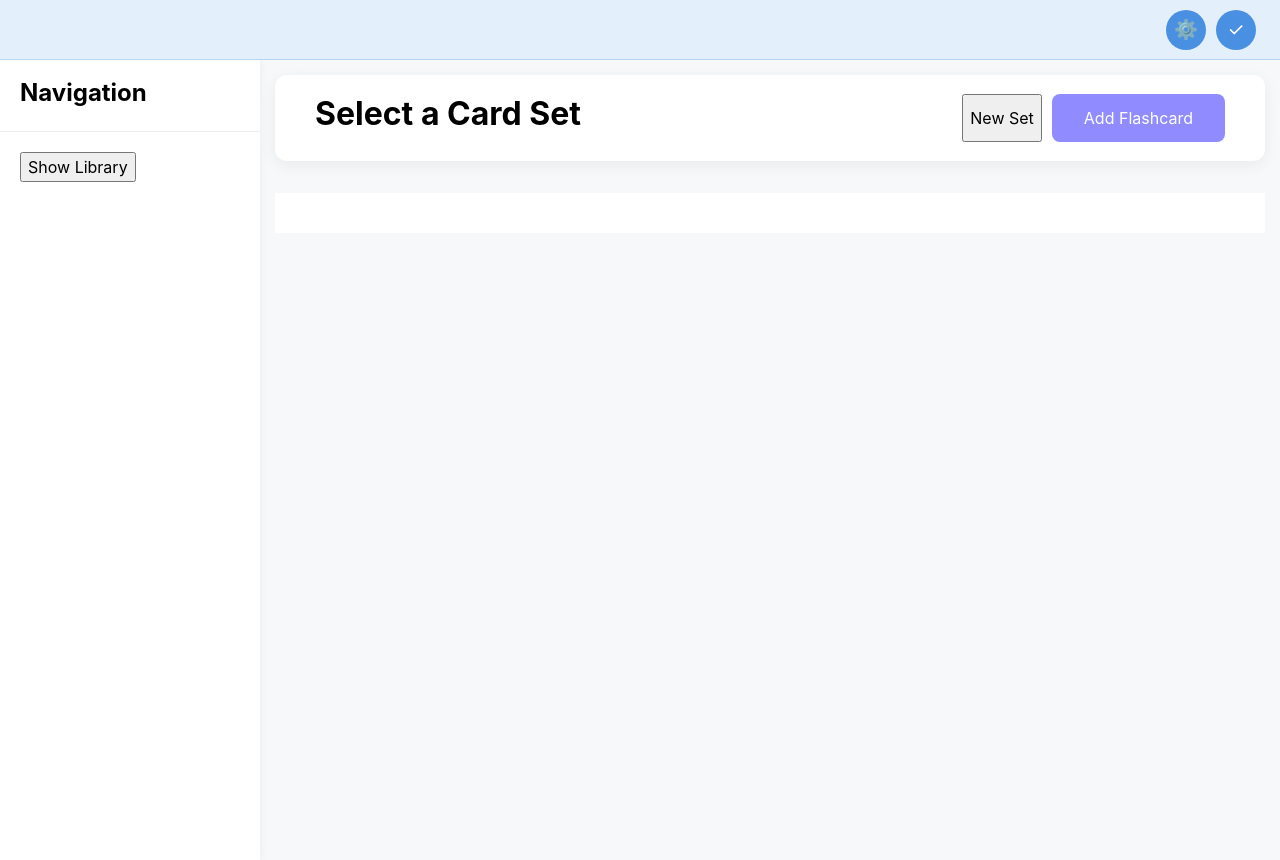
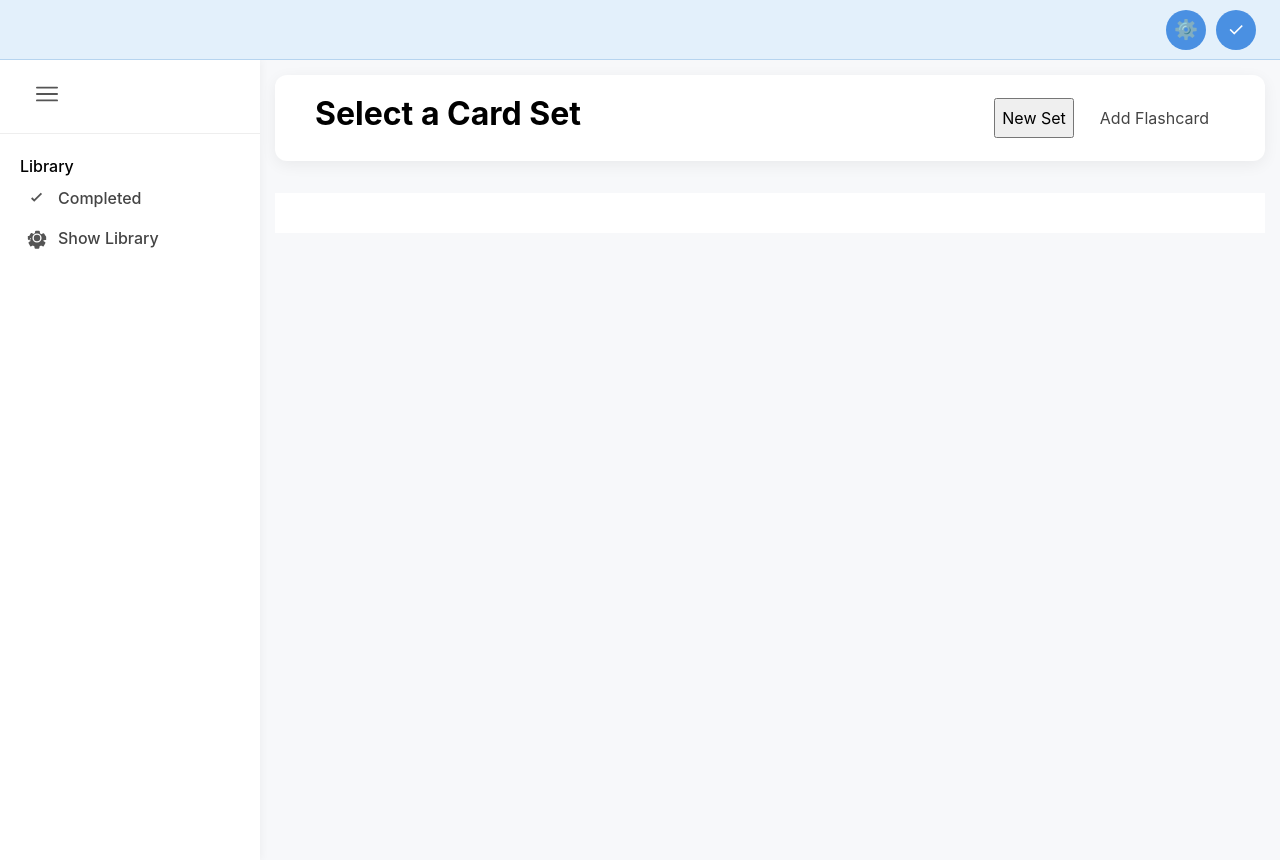
Before and after one commit to Jocko2121/flashcard-app, a website: page frontend/index.html in a window 1280 px wide. Drawn offline with Linux system fonts and the light colour scheme; no server answers.

Commit message:
LeftNAV recode-1

```diff
--- a/backend/data.json
+++ b/backend/data.json
@@ -61,7 +61,7 @@
   ],
   "settings": {
     "showCompleted": true,
-    "lastActiveSet": 1,
+    "lastActiveSet": 2,
     "theme": "light",
     "studyMode": "normal"
   },
--- a/frontend/index.html
+++ b/frontend/index.html
@@ -21,11 +21,26 @@
     <div class="layout-3col">
       <!-- Left Column -->
       <div id="col-left" class="panel-base panel-left panel-hidden">
-        <div class="panel-header">
-          <h2>Navigation</h2>
+        <div class="panel-header nav-header">
+          <button id="nav-collapse-btn" class="nav-icon-btn" title="Collapse/Expand Navigation" aria-label="Collapse/Expand Navigation">
+            <!-- Hamburger SVG -->
+            <svg width="24" height="24" viewBox="0 0 24 24" fill="none" xmlns="http://www.w3.org/2000/svg"><rect y="4" width="24" height="2" rx="1" fill="#555"/><rect y="11" width="24" height="2" rx="1" fill="#555"/><rect y="18" width="24" height="2" rx="1" fill="#555"/></svg>
+          </button>
         </div>
-        <div class="panel-content">
-          <button id="show-card-sets" class="add-flashcard-btn" type="button">Show Library</button>
+        <div class="panel-content nav-content">
+          <div class="nav-header-label">
+            <span class="nav-label">Library</span>
+          </div>
+          <button id="nav-completed-btn" class="nav-icon-btn sidebar-nav-btn" title="Completed Cards" aria-label="Completed Cards">
+            <!-- Checkmark SVG -->
+            <svg width="24" height="24" viewBox="0 0 24 24" fill="none" xmlns="http://www.w3.org/2000/svg"><path d="M9 16.2l-3.5-3.5 1.4-1.4L9 13.4l7.1-7.1 1.4 1.4z" fill="#555"/></svg>
+            <span class="nav-label">Completed</span>
+          </button>
+          <button id="show-card-sets" class="add-flashcard-btn sidebar-nav-btn" type="button">
+            <!-- Gear SVG -->
+            <svg width="24" height="24" viewBox="0 0 24 24" fill="none" xmlns="http://www.w3.org/2000/svg"><path d="M12 15.5A3.5 3.5 0 1 0 12 8.5a3.5 3.5 0 0 0 0 7zm7.43-2.9l1.77-1.02a1 1 0 0 0 .37-1.36l-1.68-2.92a1 1 0 0 0-1.28-.46l-1.77 1.02a7.03 7.03 0 0 0-1.52-.88l-.27-1.97A1 1 0 0 0 14.1 4h-3.2a1 1 0 0 0-.99.85l-.27 1.97a7.03 7.03 0 0 0-1.52.88l-1.77-1.02a1 1 0 0 0-1.28.46l-1.68 2.92a1 1 0 0 0 .37 1.36l1.77 1.02c-.07.32-.13.65-.17.99l-1.97.27A1 1 0 0 0 2 9.9v3.2a1 1 0 0 0 .85.99l1.97.27c.04.34.1.67.17.99l-1.77 1.02a1 1 0 0 0-.37 1.36l1.68 2.92a1 1 0 0 0 1.28.46l1.77-1.02c.47.34.98.63 1.52.88l.27 1.97a1 1 0 0 0 .99.85h3.2a1 1 0 0 0 .99-.85l.27-1.97c.54-.25 1.05-.54 1.52-.88l1.77 1.02a1 1 0 0 0 1.28-.46l1.68-2.92a1 1 0 0 0-.37-1.36l-1.77-1.02c.07-.32.13-.65.17-.99l1.97-.27A1 1 0 0 0 22 14.1v-3.2a1 1 0 0 0-.85-.99l-1.97-.27a7.03 7.03 0 0 0-.17-.99zM12 17a5 5 0 1 1 0-10 5 5 0 0 1 0 10z" fill="#555"/></svg>
+            <span class="nav-label">Show Library</span>
+          </button>
         </div>
       </div>
 
--- a/frontend/styles/components.css
+++ b/frontend/styles/components.css
@@ -71,19 +71,29 @@
 }
 
 .main-header .add-flashcard-btn {
-    height: 48px;
+    display: flex;
+    align-items: center;
+    gap: 10px;
+    background: none;
+    border: none;
+    color: #444;
     font-size: 1rem;
-    background: var(--btn-special-bg);
-    color: var(--text-light);
-    border-radius: 8px;
-    border: none;
-    padding: 0 32px;
+    padding: 8px 16px;
+    border-radius: 6px;
     cursor: pointer;
-    transition: background 0.2s;
+    transition: background 0.15s, color 0.15s;
 }
 
-.main-header .add-flashcard-btn:hover {
-    background: var(--btn-special-hover);
+.main-header .add-flashcard-btn:hover, .main-header .add-flashcard-btn:focus {
+    background: #e6f0ff;
+    color: #2563eb;
+    outline: none;
+}
+
+.main-header .add-flashcard-btn svg {
+    width: 22px;
+    height: 22px;
+    flex-shrink: 0;
 }
 
 .main-header .header-buttons {
@@ -265,3 +275,70 @@
     border-radius: 12px;
     border: 1px solid var(--card-border);
 }
+
+.nav-icon-btn {
+    display: flex;
+    align-items: center;
+    gap: 10px;
+    background: none;
+    border: none;
+    color: #444;
+    font-size: 1rem;
+    padding: 8px 16px;
+    border-radius: 6px;
+    cursor: pointer;
+    transition: background 0.15s, color 0.15s;
+}
+
+.nav-icon-btn:hover, .nav-icon-btn:focus {
+    background: #e6f0ff;
+    color: #2563eb;
+    outline: none;
+}
+
+.nav-icon-btn svg {
+    width: 22px;
+    height: 22px;
+    flex-shrink: 0;
+}
+
+.nav-label {
+    font-size: 1rem;
+    color: inherit;
+    font-weight: 500;
+}
+
+.sidebar-nav-btn {
+    display: flex;
+    align-items: center;
+    gap: 10px;
+    background: none;
+    border: none;
+    color: #444;
+    font-size: 1rem;
+    padding: 8px 16px 8px 6px;
+    border-radius: 6px;
+    cursor: pointer;
+    transition: background 0.15s, color 0.15s;
+    width: 100%;
+    min-width: 0;
+    box-sizing: border-box;
+}
+
+.sidebar-nav-btn:hover, .sidebar-nav-btn:focus {
+    background: #e6f0ff;
+    color: #2563eb;
+    outline: none;
+}
+
+.sidebar-nav-btn svg {
+    width: 22px;
+    height: 22px;
+    flex-shrink: 0;
+}
+
+.sidebar-nav-btn .nav-label {
+    font-size: 1rem;
+    color: inherit;
+    font-weight: 500;
+}
```
